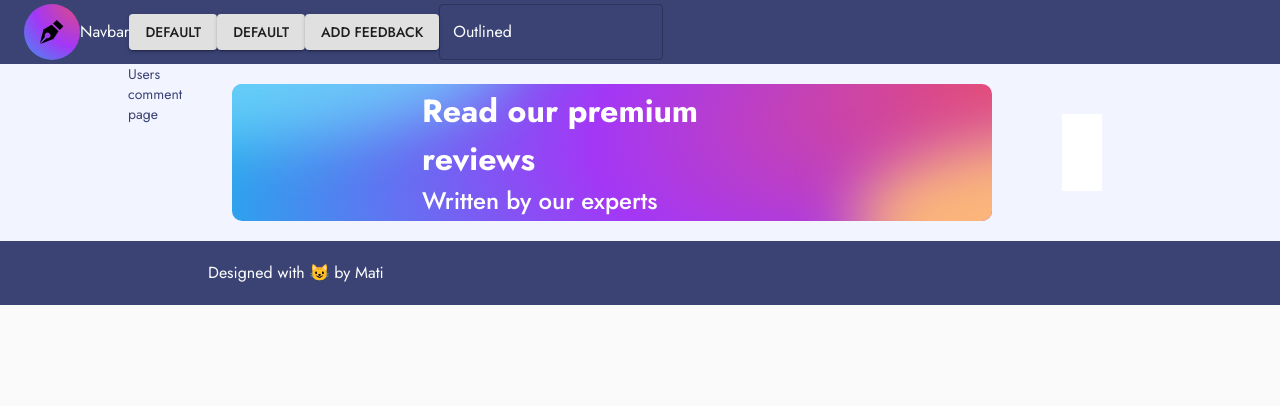
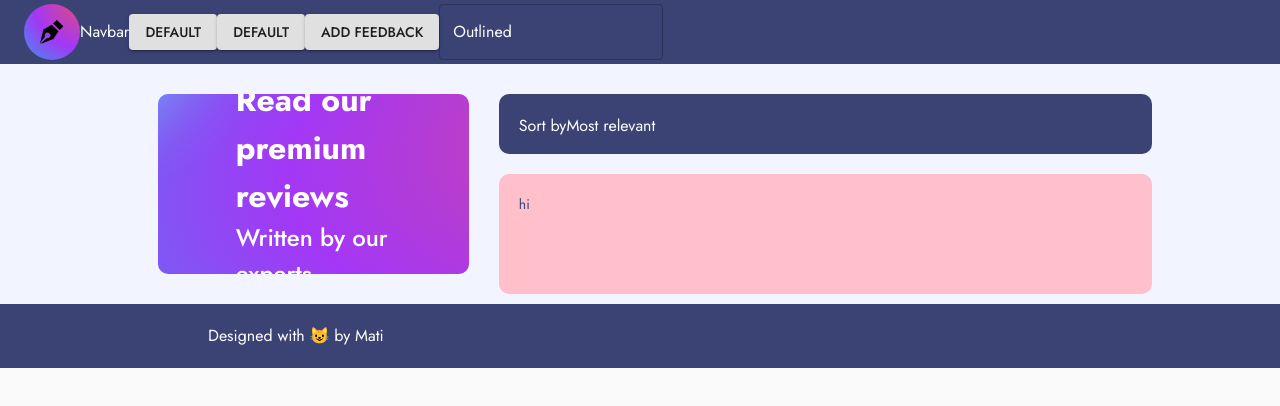
Before and after one commit to Maczi01/feedback-app, a React (Create React App) app: page /user in a window 1280 px wide. Shown: the top 406 px of the page. Built offline with nearby package versions, Linux system fonts and the light colour scheme.

Commit message:
Modified user comments page

```diff
--- a/src/components/FeedbackCard.tsx
+++ b/src/components/FeedbackCard.tsx
@@ -88,14 +88,15 @@ const FeedbackCard: React.FC<Props> = ({ feedback }) => {
         {description}
       </Typography>
       <Box className={classes.rating}>
-        {id}
         <Rating name="read-only" value={grade} readOnly precision={0.5} />
       </Box>
       <CardContent className={classes.content}>
         <Box className={classes.comments}>
           <Typography className={classes.body3}>
             {user && user.name}
+            {' '}
             about
+            {' '}
             {product && product.name}
           </Typography>
         </Box>
--- a/src/pages/UserCommentsPage.tsx
+++ b/src/pages/UserCommentsPage.tsx
@@ -1,25 +1,49 @@
 import React, { useState } from 'react';
 import { Box } from '@mui/material';
 import { makeStyles } from '@material-ui/core/styles';
-import { Theme } from '@material-ui/core';
+import {
+  Button, TextField, Theme, Typography,
+} from '@material-ui/core';
+import Toolbar from '@material-ui/core/Toolbar';
 import MainTemplate from '../templates/MainTemplate';
 import PremiumAccessImage from '../components/PremiumAccessImage';
 import UserInfoImage from '../components/UserInfoImage';
+import Navbar from '../components/Navbar';
+import editIcon from '../assets/editIcon.svg';
 
 const useStyles = makeStyles((theme: Theme) => ({
   root: {
     display: 'flex',
     flexDirection: 'row',
-
   },
   bio: {
     display: 'flex',
     flexDirection: 'column',
+    width: '550px',
+    margin: '10px',
+  },
+  bar: {
+    display: 'flex',
+    width: '100%',
+    height: '60px',
+    padding: '20px',
+    margin: '30px 0 10px 0',
+    backgroundColor: theme.palette.text.primary,
+    borderRadius: '10px',
   },
   comments: {
+    display: 'flex',
+    flexDirection: 'column',
+    width: '100%',
+
+  },
+  commentCard: {
+    width: '100%',
+    height: '120px',
     padding: '20px',
-    margin: '50px',
-    backgroundColor: theme.palette.text.secondary,
+    margin: '10px 0',
+    backgroundColor: 'pink',
+    borderRadius: '10px',
   },
 
   field: {
@@ -42,12 +66,35 @@ const UserCommentsPage: React.FC = () => {
   return (
     <MainTemplate>
       <Box className={classes.root}>
-        Users comment page
+
         <Box className={classes.bio}>
           <UserInfoImage />
         </Box>
-        <Box className={classes.comments} />
 
+        <Box className={classes.comments}>
+          <Box
+            className={classes.bar}
+            bgcolor="text.primary "
+            position="static"
+            data-testid="navbar"
+          >
+            <Typography
+              color="textSecondary"
+            >
+              Sort by
+
+            </Typography>
+            <Typography
+              color="textSecondary"
+            >
+              Most relevant
+
+            </Typography>
+          </Box>
+          <Box className={classes.commentCard}>
+            hi
+          </Box>
+        </Box>
       </Box>
     </MainTemplate>
   );
```
